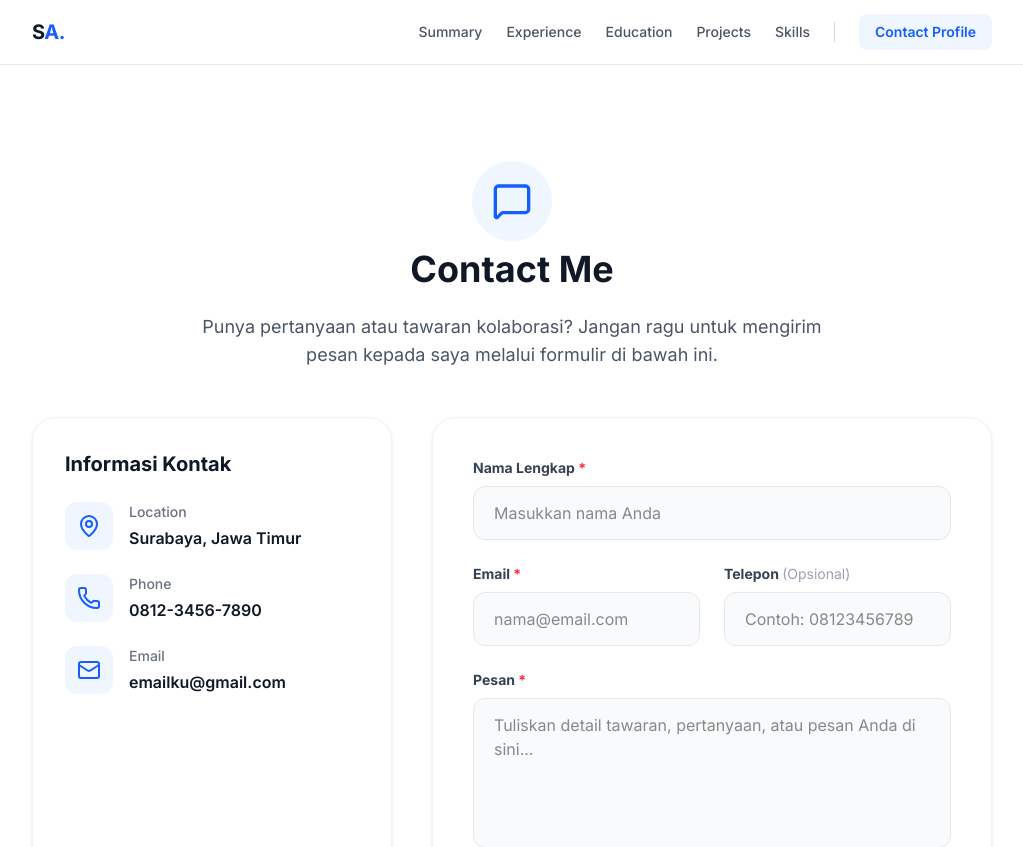
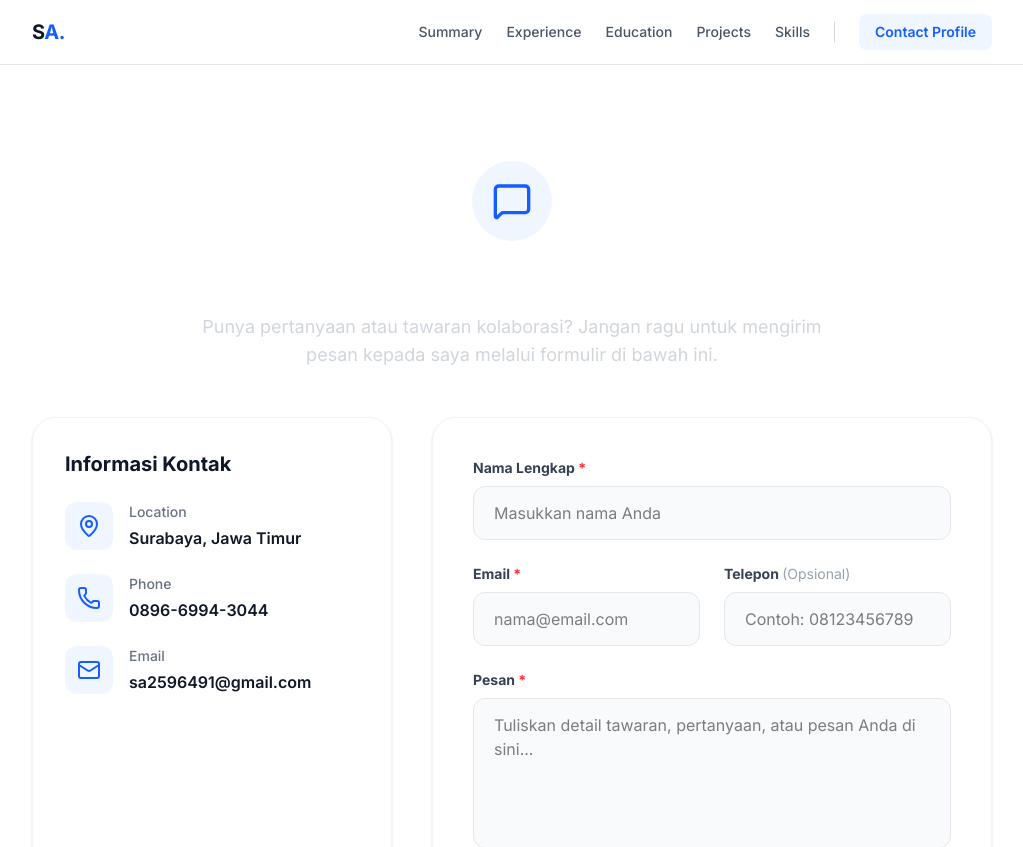
Before and after one commit to SeanAlden/my-portfolio, a Next.js app: page /profile in a window 1280 px wide. Shown: the top 847 px of the page, without its empty margins (128-1151 px from the left). Built offline with nearby package versions, Linux system fonts and the light colour scheme.

Commit message:
update contact page

```diff
--- a/app/(public)/profile/page.tsx
+++ b/app/(public)/profile/page.tsx
@@ -157,8 +157,8 @@ export default function Contact() {
           <div className="inline-flex justify-center items-center w-20 h-20 bg-blue-50 rounded-full text-blue-600 mb-2">
             <MessageSquare className="w-10 h-10" />
           </div>
-          <h1 className="text-4xl font-bold text-gray-900">Contact Me</h1>
-          <p className="text-lg text-gray-600">
+          <h1 className="text-4xl font-bold text-white">Contact Me</h1>
+          <p className="text-lg text-gray-300">
             Punya pertanyaan atau tawaran kolaborasi? Jangan ragu untuk mengirim pesan kepada saya melalui formulir di bawah ini.
           </p>
         </div>
@@ -225,7 +225,7 @@ export default function Contact() {
                   name="name"
                   required
                   placeholder="Masukkan nama Anda"
-                  className="w-full px-5 py-3.5 bg-gray-50 border border-gray-200 rounded-xl focus:ring-2 focus:ring-blue-500 focus:border-blue-500 outline-none transition-all"
+                  className="w-full px-5 py-3.5 bg-gray-50 border border-gray-200 rounded-xl focus:ring-2 focus:ring-blue-500 focus:border-blue-500 outline-none transition-all text-black"
                 />
               </div>
 
@@ -241,7 +241,7 @@ export default function Contact() {
                     name="email"
                     required
                     placeholder="nama@email.com"
-                    className="w-full px-5 py-3.5 bg-gray-50 border border-gray-200 rounded-xl focus:ring-2 focus:ring-blue-500 focus:border-blue-500 outline-none transition-all"
+                    className="w-full px-5 py-3.5 bg-gray-50 border border-gray-200 rounded-xl focus:ring-2 focus:ring-blue-500 focus:border-blue-500 outline-none transition-all text-black"
                   />
                 </div>
 
@@ -255,7 +255,7 @@ export default function Contact() {
                     id="phone"
                     name="phone"
                     placeholder="Contoh: 08123456789"
-                    className="w-full px-5 py-3.5 bg-gray-50 border border-gray-200 rounded-xl focus:ring-2 focus:ring-blue-500 focus:border-blue-500 outline-none transition-all"
+                    className="w-full px-5 py-3.5 bg-gray-50 border border-gray-200 rounded-xl focus:ring-2 focus:ring-blue-500 focus:border-blue-500 outline-none transition-all text-black"
                   />
                 </div>
               </div>
@@ -271,7 +271,7 @@ export default function Contact() {
                   required
                   rows={5}
                   placeholder="Tuliskan detail tawaran, pertanyaan, atau pesan Anda di sini..."
-                  className="w-full px-5 py-3.5 bg-gray-50 border border-gray-200 rounded-xl focus:ring-2 focus:ring-blue-500 focus:border-blue-500 outline-none transition-all resize-none"
+                  className="w-full px-5 py-3.5 bg-gray-50 border border-gray-200 rounded-xl focus:ring-2 focus:ring-blue-500 focus:border-blue-500 outline-none transition-all resize-none text-black"
                 ></textarea>
               </div>
 
--- a/data/portfolio.ts
+++ b/data/portfolio.ts
@@ -323,8 +323,8 @@
 export const personalInfo = {
   name: "Sean Alden",
   location: "Surabaya, Jawa Timur",
-  phone: "0812-3456-7890",
-  email: "emailku@gmail.com",
+  phone: "0896-6994-3044",
+  email: "sa2596491@gmail.com",
   linkedin: "linkedin.com/in/sean-alden",
   github: "github.com/SeanAlden",
   summary: "IT Software Engineer dengan pengalaman membangun, memelihara, dan memonitor sistem operasional berbasis web dan mobile yang digunakan dalam aktivitas bisnis harian. Terbiasa bekerja dengan REST API, database relasional, sistem real-time monitoring, troubleshooting produksi, serta support pasca-deployment. Memiliki mindset stabilitas sistem, akurasi data, dan keberlangsungan operasional—relevan untuk digitalisasi dan monitoring bisnis e-commerce & retail.",
```
